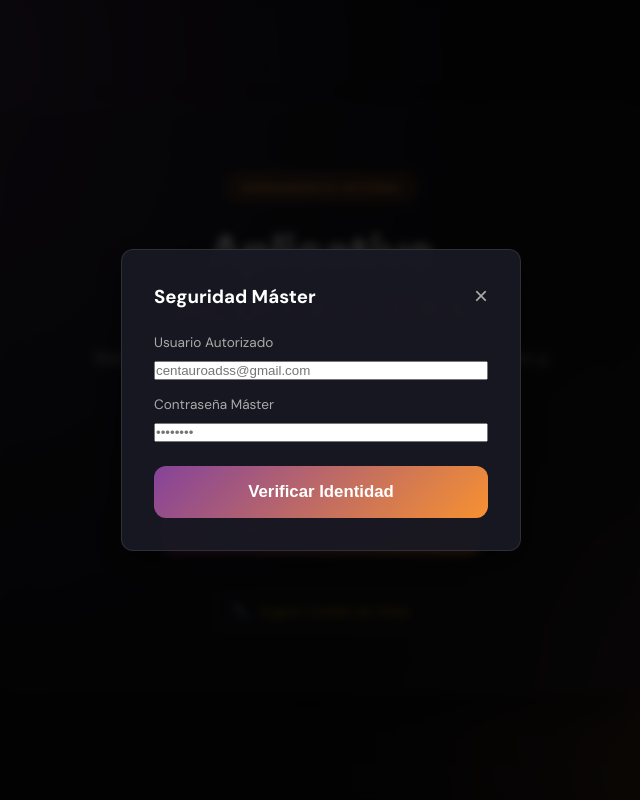
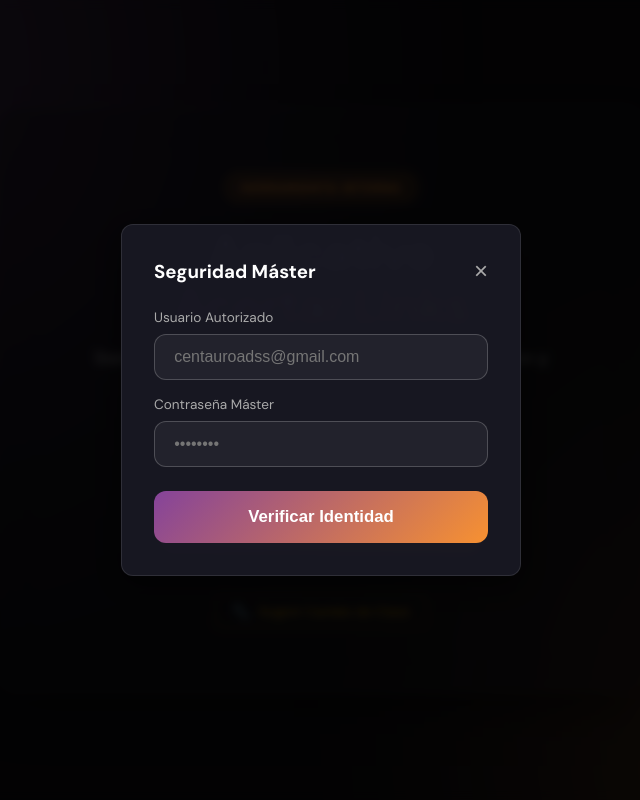
Before and after one commit to joao1975-rgb/centauroads-links, a FastAPI app: page / in a window 1280 px wide, after a click that opens the changed part. Shown: the whole page, without its empty margins (319-959 px from the left). Run offline with FastAPI, Linux system fonts and the light colour scheme.

Commit message:
style(modals): estandariza padding de inputs de seguridad

```diff
--- a/app/templates/index.html
+++ b/app/templates/index.html
@@ -204,6 +204,19 @@
         .modal-content input {
             width: 100%;
             margin-bottom: 0;
+            padding: 0.8rem 1.2rem;
+            border-radius: 12px;
+            border: 1px solid rgba(255,255,255,0.2);
+            background: rgba(255,255,255,0.05);
+            color: #fff;
+            font-size: 1rem;
+            outline: none;
+            box-sizing: border-box;
+            transition: all 0.3s ease;
+        }
+        .modal-content input:focus {
+            border-color: rgba(255,180,0,0.5);
+            background: rgba(255,255,255,0.1);
         }
         .modal-content .btn-primary {
             width: 100%;
```
